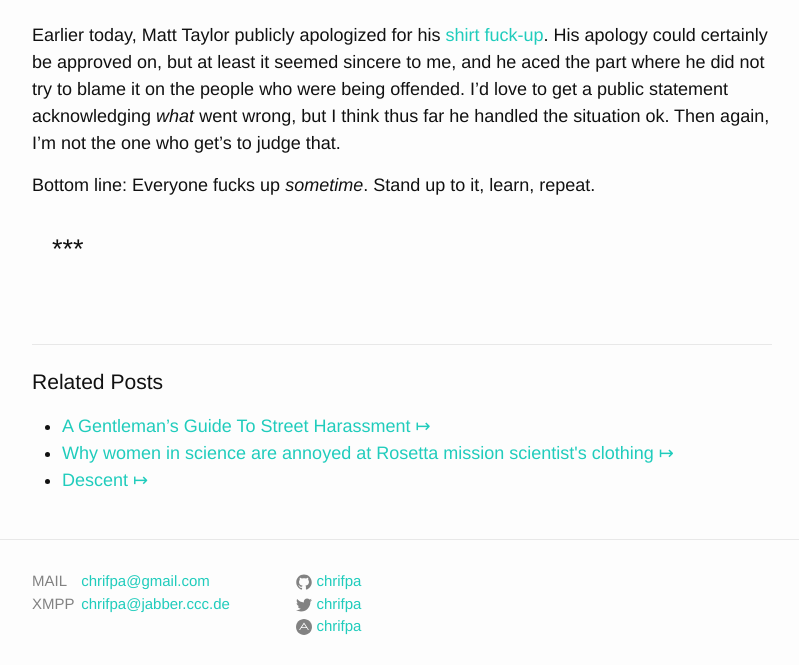
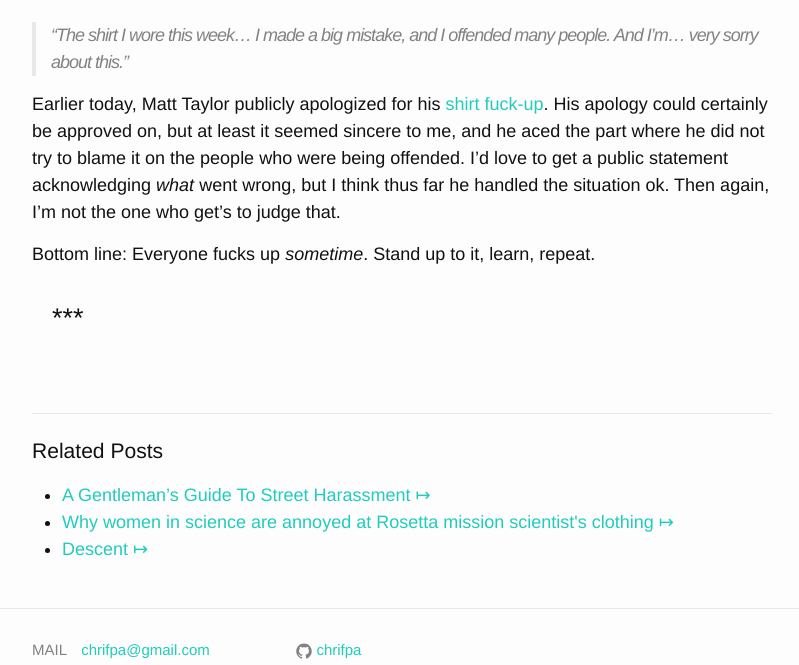
Before and after one commit to acdpnk/chrifpa.github.io, a Jekyll site: the page built from _posts/2014-11-14-matt-taylor-apologizes.md, in a window 1280 px wide and 900 px high, scrolled down 544 px, cut to the strip 235-900 px from the top of the window. Shown: the whole strip, without its empty margins (238-1037 px from the left). Built offline with Jekyll 4.4.1, drawn with Linux system fonts in a browser that asks for light colours.

Commit message:
added quote

```diff
--- a/_posts/2014-11-14-matt-taylor-apologizes.md
+++ b/_posts/2014-11-14-matt-taylor-apologizes.md
@@ -7,6 +7,8 @@ tags: [science, space, feminism, politics, tech]
 ---
 {% include video.html src="//www.youtube.com/embed/tHLEbIXc7O0" ratio="56.25%" %}
 
+>"The shirt I wore this week… I made a big mistake, and I offended many people. And I'm… very sorry about this."
+
 Earlier today, Matt Taylor publicly apologized for his [shirt fuck-up][]. His apology could certainly be approved on, but at least it seemed sincere to me, and he aced the part where he did not try to blame it on the people who were being offended. I'd love to get a public statement acknowledging *what* went wrong, but I think thus far he handled the situation ok. Then again, I'm not the one who get's to judge that.
 
 Bottom line: Everyone fucks up *sometime*. Stand up to it, learn, repeat.
```
